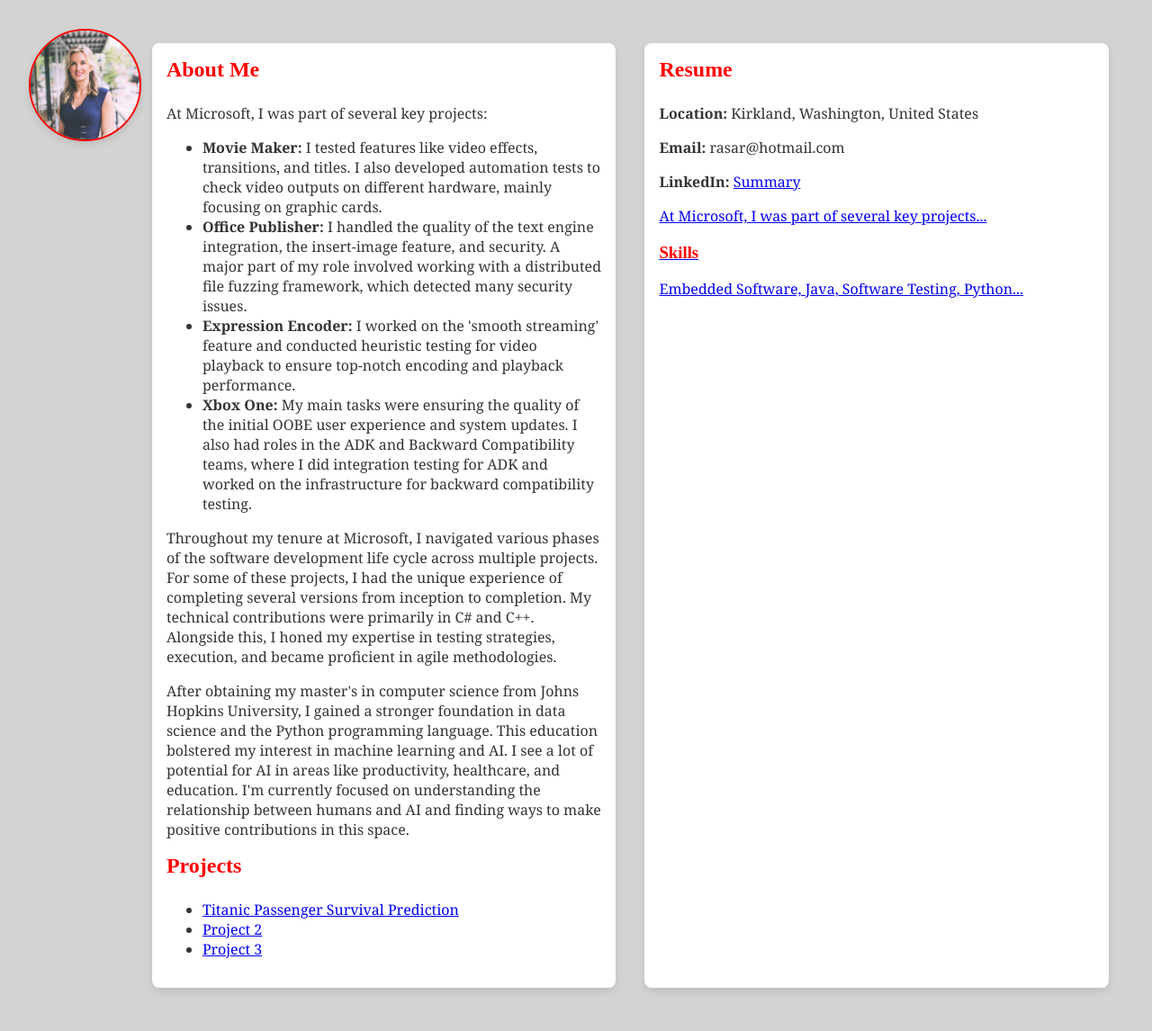
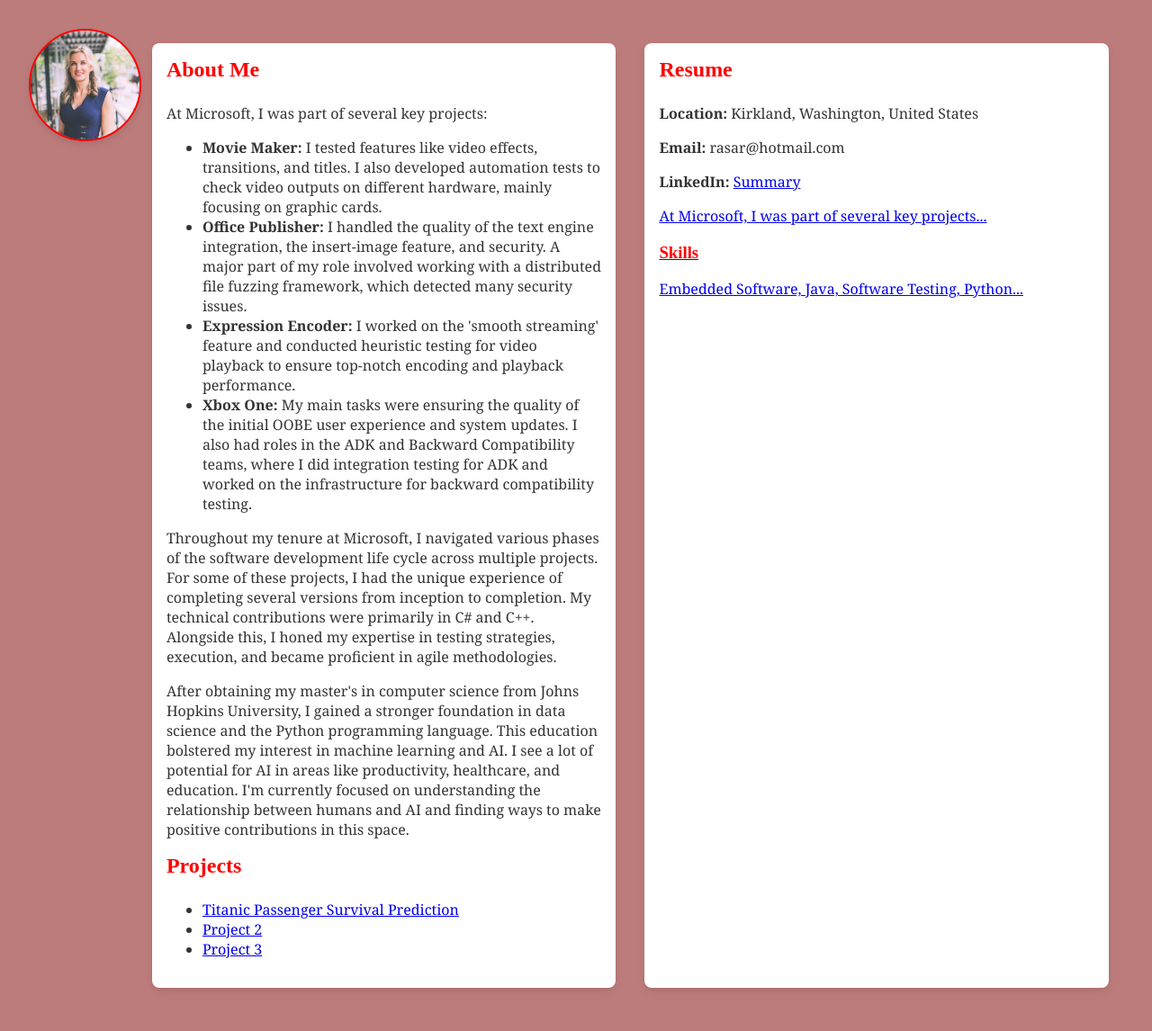
Before and after one commit to rasyte/portfolio, a Flask app: page / in a window 1280 px wide. Shown: the part 112-1258 px from the top of the page at 90% size. Run offline with Flask 2, Linux system fonts and the light colour scheme.

Commit message:
bat file
run.bat

```diff
--- a/templates/index.html
+++ b/templates/index.html
@@ -7,7 +7,7 @@
         /* General styling */
         body {
             font-family: 'Georgia', serif;
-            background-color: lightgrey;
+            background-color: rgb(189, 124, 124);
             color: #333;
             margin: 0;
             padding: 0;
```
Also changed, not shown: 1 other file.
